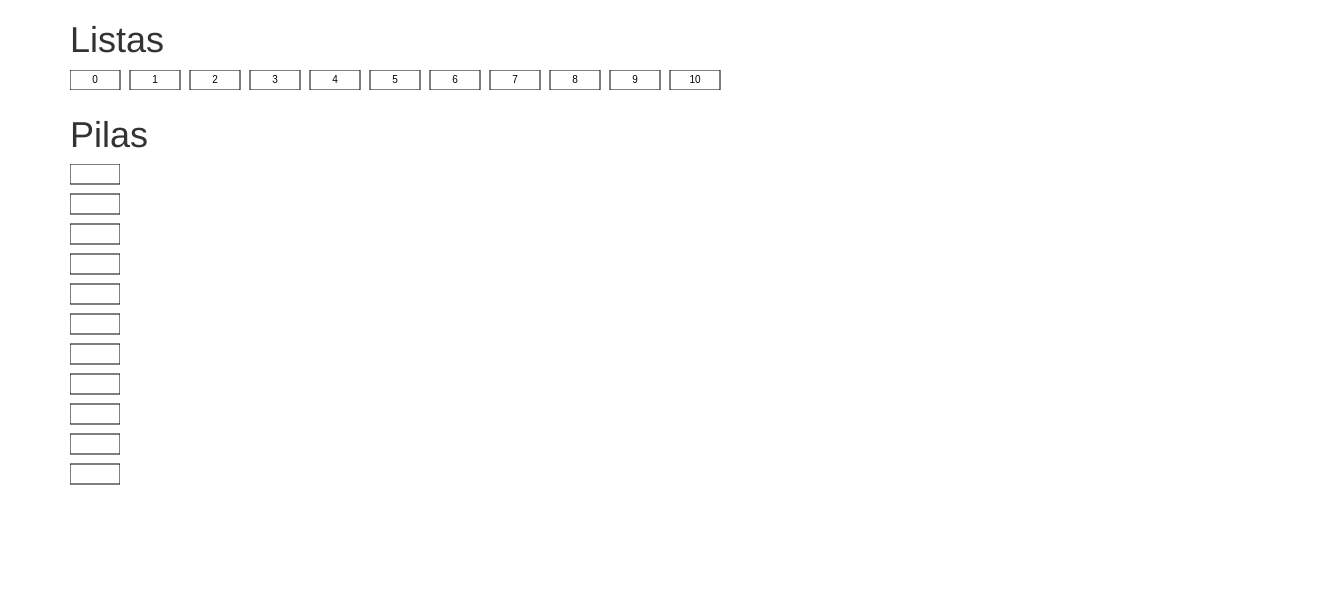
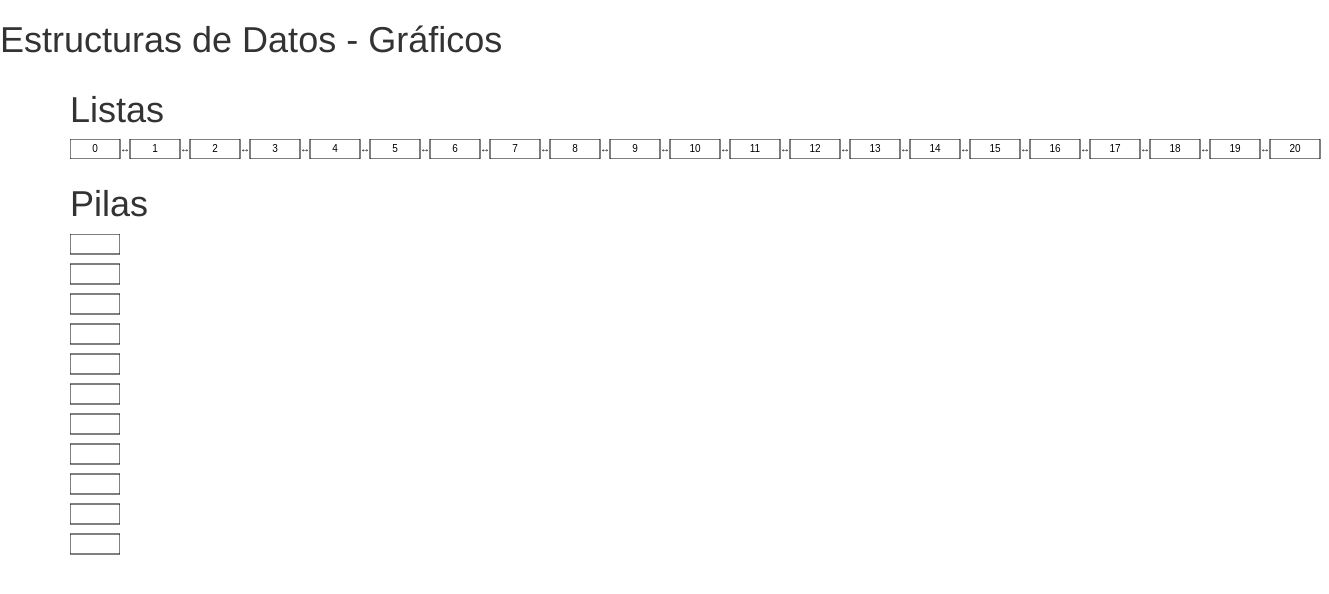
Before and after one commit to ImHouses/Data-Structures-2017-1, a plain HTML site: page Proyectos/Proyecto2/index.html in a window 1280 px wide. Shown: the whole page, 1329 px wide, since content can reach past the window. Drawn offline with nearby package versions, Linux system fonts and the light colour scheme.

Commit message:
Lists are now fully working

```diff
--- a/Proyectos/Proyecto2/index.html
+++ b/Proyectos/Proyecto2/index.html
@@ -1,44 +1,87 @@
 <!DOCTYPE html>
+
 <html>
 <head>
         <meta charset="utf-8">
         <meta http-equiv="X-UA-Compatible" content="IE=edge">
         <meta name="viewport" content="width=device-width, initial-scale=1">
         <link rel="stylesheet" href="assets/css/bootstrap.min.css">
-	<title>Listas</title>
+	<title>Estructuras de datos</title>
 </head>
 <body>
-
+<h1>Estructuras de Datos - Gráficos</h1>
 <div class="container">
         <h1>Listas</h1>
-	<svg width='659' height='20'>
+	<svg width='1259' height='20'>
         <g>
         <rect x='0' y='0' width='50' height='20'stroke='black' fill='white'/>
+        <text fill='black' font-family='sans-serif' font-size='10' x='55' y='13'text-anchor='middle'>&#x2194;</text>
         <text fill='black' font-family='sans-serif' font-size='10' x='25' y='13'text-anchor='middle'>0</text>
         <rect x='60' y='0' width='50' height='20'stroke='black' fill='white'/>
+        <text fill='black' font-family='sans-serif' font-size='10' x='115' y='13'text-anchor='middle'>&#x2194;</text>
         <text fill='black' font-family='sans-serif' font-size='10' x='85' y='13'text-anchor='middle'>1</text>
         <rect x='120' y='0' width='50' height='20'stroke='black' fill='white'/>
+        <text fill='black' font-family='sans-serif' font-size='10' x='175' y='13'text-anchor='middle'>&#x2194;</text>
         <text fill='black' font-family='sans-serif' font-size='10' x='145' y='13'text-anchor='middle'>2</text>
         <rect x='180' y='0' width='50' height='20'stroke='black' fill='white'/>
+        <text fill='black' font-family='sans-serif' font-size='10' x='235' y='13'text-anchor='middle'>&#x2194;</text>
         <text fill='black' font-family='sans-serif' font-size='10' x='205' y='13'text-anchor='middle'>3</text>
         <rect x='240' y='0' width='50' height='20'stroke='black' fill='white'/>
+        <text fill='black' font-family='sans-serif' font-size='10' x='295' y='13'text-anchor='middle'>&#x2194;</text>
         <text fill='black' font-family='sans-serif' font-size='10' x='265' y='13'text-anchor='middle'>4</text>
         <rect x='300' y='0' width='50' height='20'stroke='black' fill='white'/>
+        <text fill='black' font-family='sans-serif' font-size='10' x='355' y='13'text-anchor='middle'>&#x2194;</text>
         <text fill='black' font-family='sans-serif' font-size='10' x='325' y='13'text-anchor='middle'>5</text>
         <rect x='360' y='0' width='50' height='20'stroke='black' fill='white'/>
+        <text fill='black' font-family='sans-serif' font-size='10' x='415' y='13'text-anchor='middle'>&#x2194;</text>
         <text fill='black' font-family='sans-serif' font-size='10' x='385' y='13'text-anchor='middle'>6</text>
         <rect x='420' y='0' width='50' height='20'stroke='black' fill='white'/>
+        <text fill='black' font-family='sans-serif' font-size='10' x='475' y='13'text-anchor='middle'>&#x2194;</text>
         <text fill='black' font-family='sans-serif' font-size='10' x='445' y='13'text-anchor='middle'>7</text>
         <rect x='480' y='0' width='50' height='20'stroke='black' fill='white'/>
+        <text fill='black' font-family='sans-serif' font-size='10' x='535' y='13'text-anchor='middle'>&#x2194;</text>
         <text fill='black' font-family='sans-serif' font-size='10' x='505' y='13'text-anchor='middle'>8</text>
         <rect x='540' y='0' width='50' height='20'stroke='black' fill='white'/>
+        <text fill='black' font-family='sans-serif' font-size='10' x='595' y='13'text-anchor='middle'>&#x2194;</text>
         <text fill='black' font-family='sans-serif' font-size='10' x='565' y='13'text-anchor='middle'>9</text>
         <rect x='600' y='0' width='50' height='20'stroke='black' fill='white'/>
+        <text fill='black' font-family='sans-serif' font-size='10' x='655' y='13'text-anchor='middle'>&#x2194;</text>
         <text fill='black' font-family='sans-serif' font-size='10' x='625' y='13'text-anchor='middle'>10</text>
+        <rect x='660' y='0' width='50' height='20'stroke='black' fill='white'/>
+        <text fill='black' font-family='sans-serif' font-size='10' x='715' y='13'text-anchor='middle'>&#x2194;</text>
+        <text fill='black' font-family='sans-serif' font-size='10' x='685' y='13'text-anchor='middle'>11</text>
+        <rect x='720' y='0' width='50' height='20'stroke='black' fill='white'/>
+        <text fill='black' font-family='sans-serif' font-size='10' x='775' y='13'text-anchor='middle'>&#x2194;</text>
+        <text fill='black' font-family='sans-serif' font-size='10' x='745' y='13'text-anchor='middle'>12</text>
+        <rect x='780' y='0' width='50' height='20'stroke='black' fill='white'/>
+        <text fill='black' font-family='sans-serif' font-size='10' x='835' y='13'text-anchor='middle'>&#x2194;</text>
+        <text fill='black' font-family='sans-serif' font-size='10' x='805' y='13'text-anchor='middle'>13</text>
+        <rect x='840' y='0' width='50' height='20'stroke='black' fill='white'/>
+        <text fill='black' font-family='sans-serif' font-size='10' x='895' y='13'text-anchor='middle'>&#x2194;</text>
+        <text fill='black' font-family='sans-serif' font-size='10' x='865' y='13'text-anchor='middle'>14</text>
+        <rect x='900' y='0' width='50' height='20'stroke='black' fill='white'/>
+        <text fill='black' font-family='sans-serif' font-size='10' x='955' y='13'text-anchor='middle'>&#x2194;</text>
+        <text fill='black' font-family='sans-serif' font-size='10' x='925' y='13'text-anchor='middle'>15</text>
+        <rect x='960' y='0' width='50' height='20'stroke='black' fill='white'/>
+        <text fill='black' font-family='sans-serif' font-size='10' x='1015' y='13'text-anchor='middle'>&#x2194;</text>
+        <text fill='black' font-family='sans-serif' font-size='10' x='985' y='13'text-anchor='middle'>16</text>
+        <rect x='1020' y='0' width='50' height='20'stroke='black' fill='white'/>
+        <text fill='black' font-family='sans-serif' font-size='10' x='1075' y='13'text-anchor='middle'>&#x2194;</text>
+        <text fill='black' font-family='sans-serif' font-size='10' x='1045' y='13'text-anchor='middle'>17</text>
+        <rect x='1080' y='0' width='50' height='20'stroke='black' fill='white'/>
+        <text fill='black' font-family='sans-serif' font-size='10' x='1135' y='13'text-anchor='middle'>&#x2194;</text>
+        <text fill='black' font-family='sans-serif' font-size='10' x='1105' y='13'text-anchor='middle'>18</text>
+        <rect x='1140' y='0' width='50' height='20'stroke='black' fill='white'/>
+        <text fill='black' font-family='sans-serif' font-size='10' x='1195' y='13'text-anchor='middle'>&#x2194;</text>
+        <text fill='black' font-family='sans-serif' font-size='10' x='1165' y='13'text-anchor='middle'>19</text>
+        <rect x='1200' y='0' width='50' height='20'stroke='black' fill='white'/>
+        <text fill='black' font-family='sans-serif' font-size='10' x='1225' y='13'text-anchor='middle'>20</text>
         </g>
 </svg>
 </div>
 <div class="container">
+<div class="row">
+    <div class="col-sm-4">
     <h1>Pilas</h1>
     <svg width='50' height='350'>
         <g>
@@ -54,7 +97,9 @@
         <rect x='0' y='270' width='50' height='20'stroke='black' fill='white'/>
         <rect x='0' y='300' width='50' height='20'stroke='black' fill='white'/>
         </g>
-</svg>
+        </svg>
+            </div>
+    </div>
 </div>
 
 
```
Also changed, not shown: 5 other files.
